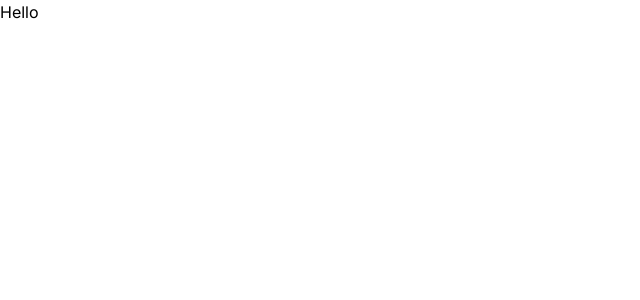
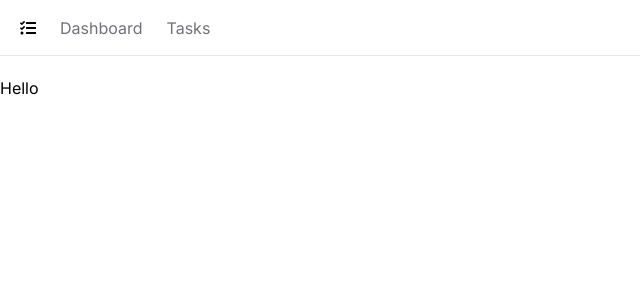
Before and after one commit to jesdone/http-localticket-7-joy-of-coding-jesd, a Next.js app: page / in a window 1280 px wide. Shown: the top 300 px of the page, without its empty margins (0-640 px from the left). Built offline with nearby package versions, Linux system fonts and the light colour scheme.

Commit message:
build the navbar

```diff
--- /dev/null
+++ b/app/NavBar.tsx
@@ -0,0 +1,31 @@
+import Link from "next/link";
+import React from "react";
+import { FaTasks } from "react-icons/fa";
+
+const NavBar = () => {
+  const links = [
+    { label: "Dashboard", href: "/" },
+    { label: "Tasks", href: "/tasks" },
+  ];
+
+  return (
+    <nav className="flex space-x-6 border-b mb-5 px-5 h-14 items-center">
+      <Link href="/">
+        <FaTasks />
+      </Link>
+      <ul className="flex space-x-6">
+        {links.map((link) => (
+          <Link
+            key={link.href}
+            className="text-zinc-500 hover:text-zinc-900 transition-colors"
+            href={link.href}
+          >
+            {link.label}
+          </Link>
+        ))}
+      </ul>
+    </nav>
+  );
+};
+
+export default NavBar;
--- a/app/layout.tsx
+++ b/app/layout.tsx
@@ -1,22 +1,26 @@
-import './globals.css'
-import type { Metadata } from 'next'
-import { Inter } from 'next/font/google'
+import "./globals.css";
+import type { Metadata } from "next";
+import { Inter } from "next/font/google";
+import NavBar from "./NavBar";
 
-const inter = Inter({ subsets: ['latin'] })
+const inter = Inter({ subsets: ["latin"] });
 
 export const metadata: Metadata = {
-  title: 'Create Next App',
-  description: 'Generated by create next app',
-}
+  title: "Create Next App",
+  description: "Generated by create next app",
+};
 
 export default function RootLayout({
   children,
 }: {
-  children: React.ReactNode
+  children: React.ReactNode;
 }) {
   return (
     <html lang="en">
-      <body className={inter.className}>{children}</body>
+      <body className={inter.className}>
+        <NavBar />
+        <main>{children}</main>
+      </body>
     </html>
-  )
+  );
 }
--- a/package.json
+++ b/package.json
@@ -19,6 +19,7 @@
     "postcss": "8.4.35",
     "react": "18.2.0",
     "react-dom": "18.2.0",
+    "react-icons": "^4.11.0",
     "tailwindcss": "3.4.1",
     "typescript": "5.3.3"
   }
```
Also changed, not shown: 1 other file (tests, documents, lock files or other folders).
